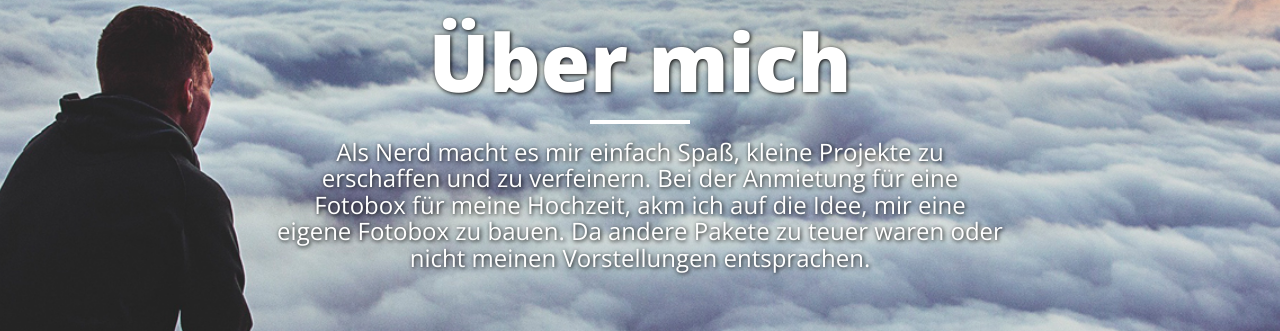
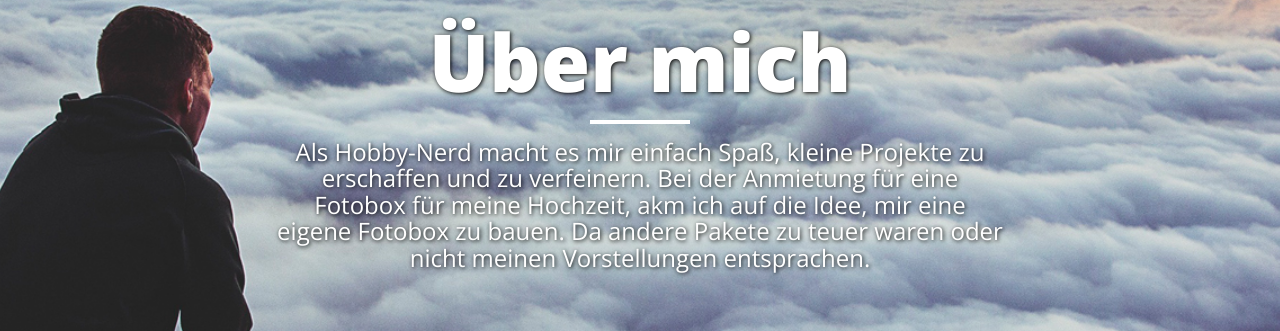
Before and after one commit to mingersming/janingers-photobox, a Jekyll site: the page built from about/index.html, in a window 1280 px wide. Shown: the part 133-464 px from the top of the page. Built offline with Jekyll 4.4.1, drawn with Linux system fonts in a browser that asks for light colours; nearby versions of some CDN libraries.

Commit message:
Update index.html

```diff
--- a/about/index.html
+++ b/about/index.html
@@ -1,7 +1,9 @@
 ---
 layout: page
 title: "Über mich"
-description: "Als Nerd macht es mir einfach Spaß, kleine Projekte zu erschaffen und zu verfeinern. Bei der Anmietung für eine Fotobox für meine Hochzeit, akm ich auf die Idee, mir eine eigene Fotobox zu bauen. Da andere Pakete zu teuer waren oder nicht meinen Vorstellungen entsprachen."
+description: "Als Hobby-Nerd macht es mir einfach Spaß, kleine Projekte zu erschaffen und zu verfeinern.
+Bei der Anmietung für eine Fotobox für meine Hochzeit, akm ich auf die Idee, mir eine eigene Fotobox zu bauen.
+Da andere Pakete zu teuer waren oder nicht meinen Vorstellungen entsprachen."
 active: about
 header-img: "img/about-bg.jpg"
 ---
@@ -19,4 +21,4 @@ header-img: "img/about-bg.jpg"
 
 
 <br>
-<h6><p>Image Source: <a href="https://unsplash.com/photos/Dwheufds6kQ/">Unsplash</a></p></h6>
+<h6><p>Image Source: <a href="https://unsplash.com/de/fotos/QNM3l9RT9G4">Unsplash</a></p></h6>
```
